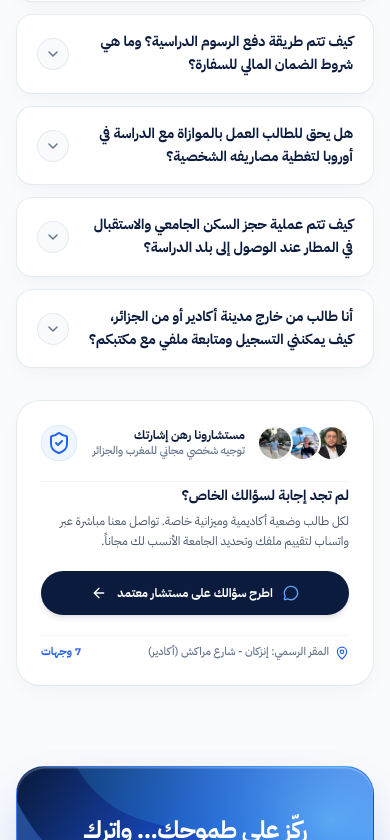
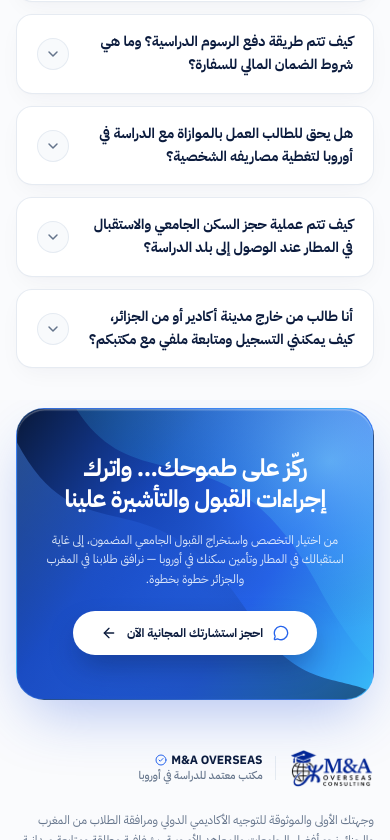
Before and after one commit to issvm00/MACONSULTING, a Next.js app: page / in a window 390 px wide. Shown: the part 7479-8319 px from the top of the page. Built offline with nearby package versions, Linux system fonts and the light colour scheme; a web font is replaced by a local one.

Commit message:
refactor(components): update layout and data structures
- Adjust padding in FAQ component for consistent spacing
- Extend STUDY_DESTINATIONS data schema in CtaFooter
- Enhance FlagDot component with size variants

```diff
--- a/src/components/CtaFooter.tsx
+++ b/src/components/CtaFooter.tsx
@@ -9,7 +9,6 @@ import {
   ArrowLeft,
   MapPin,
   CheckCircle2,
-  Phone,
   ExternalLink,
 } from "lucide-react";
 
@@ -34,8 +33,14 @@ function InstagramIcon({ className }: { className?: string }) {
   );
 }
 
-// Crisp SVG Country Flag Tokens for Footer Destinations Column
-const FlagDot = memo(function FlagDot({ code }: { code: string }) {
+// Crisp SVG Country Flag Tokens for CTA Trust Strip & Footer Destinations Column
+const FlagDot = memo(function FlagDot({
+  code,
+  size = "sm",
+}: {
+  code: string;
+  size?: "sm" | "md";
+}) {
   const renderFlag = () => {
     switch (code) {
       case "LT":
@@ -100,7 +105,13 @@ const FlagDot = memo(function FlagDot({ code }: { code: string }) {
   };
 
   return (
-    <span className="relative w-4 h-4 rounded-full overflow-hidden border border-slate-200/90 shadow-2xs shrink-0 inline-flex bg-white">
+    <span
+      className={`relative rounded-full overflow-hidden shrink-0 inline-flex bg-white ${
+        size === "md"
+          ? "w-4.5 h-4.5 border border-white/80 shadow-2xs"
+          : "w-4 h-4 border border-slate-200/90 shadow-2xs"
+      }`}
+    >
       {renderFlag()}
     </span>
   );
@@ -117,13 +128,41 @@ const QUICK_LINKS = [
 ];
 
 const STUDY_DESTINATIONS = [
-  { code: "LT", label: "الدراسة في ليتوانيا" },
-  { code: "RO", label: "الدراسة في رومانيا" },
-  { code: "IT", label: "الدراسة في إيطاليا" },
-  { code: "ES", label: "الدراسة في إسبانيا" },
-  { code: "HU", label: "الدراسة في المجر (هنغاريا)" },
-  { code: "MT", label: "الدراسة في مالطا" },
-  { code: "IE", label: "الدراسة في أيرلندا" },
+  {
+    code: "LT",
+    name: "ليتوانيا",
+    label: "الدراسة في ليتوانيا",
+  },
+  {
+    code: "RO",
+    name: "رومانيا",
+    label: "الدراسة في رومانيا",
+  },
+  {
+    code: "IT",
+    name: "إيطاليا",
+    label: "الدراسة في إيطاليا",
+  },
+  {
+    code: "ES",
+    name: "إسبانيا",
+    label: "الدراسة في إسبانيا",
+  },
+  {
+    code: "HU",
+    name: "المجر",
+    label: "الدراسة في المجر",
+  },
+  {
+    code: "MT",
+    name: "مالطا",
+    label: "الدراسة في مالطا",
+  },
+  {
+    code: "IE",
+    name: "أيرلندا",
+    label: "الدراسة في أيرلندا",
+  },
 ];
 
 export function CtaFooter() {
@@ -132,7 +171,7 @@ export function CtaFooter() {
   return (
     <footer
       dir="rtl"
-      className="relative w-full pt-4 sm:pt-8 pb-8 sm:pb-12 overflow-hidden select-none"
+      className="relative w-full pt-2 sm:pt-6 pb-8 sm:pb-12 overflow-hidden select-none"
     >
       <div className="max-w-7xl mx-auto px-4 sm:px-6 lg:px-8 w-full">
         {/* ================================================================= */}
@@ -143,7 +182,7 @@ export function CtaFooter() {
           whileInView={{ opacity: 1, y: 0, scale: 1 }}
           viewport={{ once: true, margin: "-60px" }}
           transition={{ duration: 0.6, ease: TRANSITION_EASE }}
-          className="relative w-full rounded-[28px] sm:rounded-[38px] overflow-hidden px-6 py-12 sm:px-12 sm:py-16 lg:py-20 text-center shadow-[0_24px_60px_-14px_rgba(29,78,216,0.32)] border border-blue-400/35 transform-gpu"
+          className="relative w-full rounded-[28px] sm:rounded-[38px] overflow-hidden px-5 py-11 sm:px-12 sm:py-16 lg:py-20 text-center shadow-[0_24px_60px_-14px_rgba(29,78,216,0.34)] border border-blue-400/35 transform-gpu"
           style={{
             background:
               "linear-gradient(125deg, #09193A 0%, #1746B8 34%, #2563EB 66%, #38BDF8 100%)",
@@ -167,7 +206,7 @@ export function CtaFooter() {
               >
                 <stop offset="0%" stopColor="#60A5FA" stopOpacity="0.48" />
                 <stop offset="45%" stopColor="#2563EB" stopOpacity="0.22" />
-                <stop offset="100%" stopColor="#071228" stopOpacity="0.65" />
+                <stop offset="100%" stopColor="#071228" stopOpacity="0.68" />
               </linearGradient>
 
               <linearGradient
@@ -177,19 +216,14 @@ export function CtaFooter() {
                 x2="0%"
                 y2="100%"
               >
-                <stop offset="0%" stopColor="#BAE6FD" stopOpacity="0.42" />
-                <stop offset="50%" stopColor="#38BDF8" stopOpacity="0.2" />
+                <stop offset="0%" stopColor="#BAE6FD" stopOpacity="0.44" />
+                <stop offset="50%" stopColor="#38BDF8" stopOpacity="0.22" />
                 <stop offset="100%" stopColor="#1D4ED8" stopOpacity="0" />
               </linearGradient>
 
-              <radialGradient
-                id="ctaCornerSun"
-                cx="88%"
-                cy="18%"
-                r="58%"
-              >
-                <stop offset="0%" stopColor="#7DD3FC" stopOpacity="0.45" />
-                <stop offset="55%" stopColor="#3B82F6" stopOpacity="0.14" />
+              <radialGradient id="ctaCornerSun" cx="88%" cy="18%" r="58%">
+                <stop offset="0%" stopColor="#7DD3FC" stopOpacity="0.48" />
+                <stop offset="55%" stopColor="#3B82F6" stopOpacity="0.15" />
                 <stop offset="100%" stopColor="#0B1B3D" stopOpacity="0" />
               </radialGradient>
             </defs>
@@ -216,7 +250,7 @@ export function CtaFooter() {
             className="absolute inset-0 rounded-[28px] sm:rounded-[38px] pointer-events-none shadow-[inset_0_1.5px_1px_rgba(255,255,255,0.28)]"
           />
 
-          {/* Centered CTA Content */}
+          {/* Centered CTA Content (Pure Headline + Subtext + White Pill Button) */}
           <div className="relative z-10 max-w-2xl mx-auto flex flex-col items-center space-y-4 sm:space-y-5">
             <h2 className="text-2xl sm:text-4xl lg:text-[42px] font-bold text-white tracking-tight leading-[1.28] [text-wrap:balance]">
               ركّز على طموحك... واترك إجراءات القبول والتأشيرة علينا
@@ -229,9 +263,9 @@ export function CtaFooter() {
             </p>
 
             {/* Crisp Pure White Pill Action Button */}
-            <div className="pt-2 sm:pt-3">
+            <div className="pt-1.5 sm:pt-2">
               <a
-                href="https://wa.me/212775496303"
+                href="https://wa.me/212775496303?text=%D8%A7%D9%84%D8%B3%D9%84%D8%A7%D9%85%20%D8%B9%D9%84%D9%8A%D9%83%D9%85%20%D9%81%D8%B1%D9%8A%D9%82%20M%26A%D8%8C%20%D8%A3%D8%B1%D8%BA%D8%A8%20%D9%81%D9%8A%20%D8%AD%D8%AC%D8%B2%20%D8%A7%D8%B3%D8%AA%D8%B4%D8%A7%D8%B1%D8%A9%20%D9%85%D8%AC%D8%A7%D9%86%D9%8A%D8%A9%20%D9%84%D9%84%D8%AF%D8%B1%D8%A7%D8%B3%D8%A9%20%D9%81%D9%8A%20%D8%A3%D9%88%D8%B1%D9%88%D8%A8%D8%A7"
                 target="_blank"
                 rel="noopener noreferrer"
                 className="inline-flex items-center justify-center gap-2.5 px-7 sm:px-9 py-3.5 sm:py-4 rounded-full bg-white text-brand-navy hover:bg-blue-50 active:scale-[0.97] font-bold text-xs sm:text-sm shadow-[0_14px_30px_-6px_rgba(7,18,40,0.35)] hover:shadow-[0_18px_38px_-6px_rgba(255,255,255,0.28)] transition-[background-color,transform,box-shadow] duration-200 group whitespace-nowrap"
@@ -245,13 +279,13 @@ export function CtaFooter() {
         </motion.div>
 
         {/* ================================================================= */}
-        {/* 2. ARCHITECTURAL 4-COLUMN FOOTER GRID                             */}
+        {/* 2. ARCHITECTURAL 4-COLUMN FOOTER GRID (2-Col Paired on Mobile)    */}
         {/* ================================================================= */}
-        <div className="mt-14 sm:mt-16 lg:mt-20 grid grid-cols-1 sm:grid-cols-2 lg:grid-cols-12 gap-10 lg:gap-8 items-start text-right">
+        <div className="mt-12 sm:mt-16 lg:mt-20 grid grid-cols-2 lg:grid-cols-12 gap-y-10 gap-x-6 sm:gap-10 lg:gap-8 items-start text-right">
           {/* --------------------------------------------------------------- */}
           {/* COLUMN 1 (Right - 4 Cols): Brand Identity, Bio & Social Icons   */}
           {/* --------------------------------------------------------------- */}
-          <div className="sm:col-span-2 lg:col-span-4 space-y-4">
+          <div className="col-span-2 lg:col-span-4 space-y-4">
             <Link
               href="#hero"
               className="inline-flex items-center gap-3 group"
@@ -267,7 +301,10 @@ export function CtaFooter() {
                   isLogoLoaded ? "opacity-100" : "opacity-0"
                 }`}
               />
-              <span className="w-[1px] h-6 bg-slate-200/90" aria-hidden="true" />
+              <span
+                className="w-[1px] h-6 bg-slate-200/90"
+                aria-hidden="true"
+              />
               <div className="flex flex-col text-right">
                 <span className="font-bold text-brand-navy text-xs flex items-center gap-1 whitespace-nowrap">
                   <span>M&A OVERSEAS</span>
@@ -314,9 +351,9 @@ export function CtaFooter() {
           </div>
 
           {/* --------------------------------------------------------------- */}
-          {/* COLUMN 2 (2 Cols): Quick Navigation Links                       */}
+          {/* COLUMN 2 (1 Col on Mobile, 2 Cols on Desktop): Quick Links      */}
           {/* --------------------------------------------------------------- */}
-          <div className="lg:col-span-2 space-y-3.5">
+          <div className="col-span-1 lg:col-span-2 space-y-3.5">
             <h3 className="text-sm font-bold text-brand-navy tracking-tight">
               تصفح سريع
             </h3>
@@ -335,17 +372,21 @@ export function CtaFooter() {
           </div>
 
           {/* --------------------------------------------------------------- */}
-          {/* COLUMN 3 (2 Cols): 7 Official European Destinations             */}
+          {/* COLUMN 3 (1 Col on Mobile, 2 Cols on Desktop): 7 Destinations   */}
           {/* --------------------------------------------------------------- */}
-          <div className="lg:col-span-2 space-y-3.5">
+          <div className="col-span-1 lg:col-span-2 space-y-3.5">
             <h3 className="text-sm font-bold text-brand-navy tracking-tight">
               الوجهات المعتمدة
             </h3>
             <ul className="space-y-2.5 text-xs sm:text-[13px] font-medium text-slate-500">
-              {STUDY_DESTINATIONS.map((dest) => (
+              {STUDY_DESTINATIONS.map((dest) => {
+                const whatsappQuery = encodeURIComponent(
+                  `السلام عليكم فريق M&A، أرغب في استشارة مجانية حول ${dest.label}`
+                );
+                return (
                   <li key={dest.code}>
                     <a
-                    href="https://wa.me/212775496303"
+                      href={`https://wa.me/212775496303?text=${whatsappQuery}`}
                       target="_blank"
                       rel="noopener noreferrer"
                       className="hover:text-brand-electric transition-colors duration-150 inline-flex items-center gap-2 group"
@@ -354,14 +395,15 @@ export function CtaFooter() {
                       <span>{dest.label}</span>
                     </a>
                   </li>
-              ))}
+                );
+              })}
             </ul>
           </div>
 
           {/* --------------------------------------------------------------- */}
           {/* COLUMN 4 (Left - 4 Cols): Office & Direct Action Pill Box       */}
           {/* --------------------------------------------------------------- */}
-          <div className="sm:col-span-2 lg:col-span-4 space-y-4">
+          <div className="col-span-2 lg:col-span-4 space-y-4">
             <h3 className="text-sm font-bold text-brand-navy tracking-tight">
               المقر الرسمي والتواصل المباشر
             </h3>
@@ -381,25 +423,29 @@ export function CtaFooter() {
 
             {/* Interactive Capsule Bar (Matches the exact pill-input aesthetic of the reference image) */}
             <div className="p-1.5 rounded-full bg-white border border-slate-200/90 shadow-[0_8px_24px_-6px_rgba(11,27,61,0.05)] flex items-center justify-between gap-2 max-w-md">
-              <div className="flex items-center gap-2.5 pr-3.5 min-w-0">
+              <a
+                href="tel:+212775496303"
+                className="flex items-center gap-2 pr-3 hover:text-brand-electric transition-colors"
+                title="اتصال هاتفي مباشر"
+              >
                 <div className="w-7 h-7 rounded-full bg-blue-50 text-brand-electric flex items-center justify-center shrink-0">
-                  <Phone className="w-3.5 h-3.5" />
+                  <MessageCircle className="w-3.5 h-3.5" />
                 </div>
                 <span
                   dir="ltr"
-                  className="text-xs sm:text-[13px] font-bold text-brand-navy tabular-nums truncate"
+                  className="text-xs sm:text-[13px] font-bold text-brand-navy hover:text-brand-electric tabular-nums whitespace-nowrap transition-colors"
                 >
                   +212 775-496303
                 </span>
-              </div>
+              </a>
 
               <a
                 href="https://wa.me/212775496303"
                 target="_blank"
                 rel="noopener noreferrer"
-                className="inline-flex items-center gap-1.5 px-5 py-2.5 rounded-full bg-brand-electric hover:bg-brand-navy text-white text-xs font-bold transition-all duration-200 active:scale-95 shrink-0 shadow-xs group whitespace-nowrap"
+                className="inline-flex items-center gap-1.5 px-4 sm:px-5 py-2.5 rounded-full bg-brand-electric hover:bg-brand-navy text-white text-xs font-bold transition-all duration-200 active:scale-95 shrink-0 shadow-xs group whitespace-nowrap"
               >
-                <span>تواصل الآن</span>
+                <span>واتساب مباشر</span>
                 <ArrowLeft className="w-3.5 h-3.5 transition-transform duration-200 group-hover:-translate-x-0.5" />
               </a>
             </div>
--- a/src/components/FAQ.tsx
+++ b/src/components/FAQ.tsx
@@ -319,7 +319,7 @@ export function FAQ() {
     <section
       id="faq"
       dir="rtl"
-      className="relative w-full pt-8 sm:pt-12 lg:pt-14 pb-16 sm:pb-24 overflow-hidden scroll-mt-20"
+      className="relative w-full pt-8 sm:pt-12 lg:pt-14 pb-8 sm:pb-12 lg:pb-16 overflow-hidden scroll-mt-20"
     >
       {/* Subtle Ambient Background Accents (Zero filter:blur GPU cost) */}
       <div
@@ -463,11 +463,6 @@ export function FAQ() {
                 ))}
               </motion.div>
             </AnimatePresence>
-
-            {/* Mobile & Tablet (<1024px): Advisor Support Card placed logically AFTER reading the questions */}
-            <div className="block lg:hidden pt-3">
-              <AdvisorSupportCard />
-            </div>
           </motion.div>
         </div>
       </div>
```
Also changed, not shown: .aistudio/artifacts/brain/fb4fafe0-860a-4744-a232-b87f4f5b23c3/.tempmediaStorage/media_1792590965505_427ab9e4.jpg (added), public/assets/aistudio/Screenshot_2026-10-21-13-42-00-768_com.android.chrome_f97794d4.jpg (added). Lines whose indentation alone changed are shown as unchanged.
